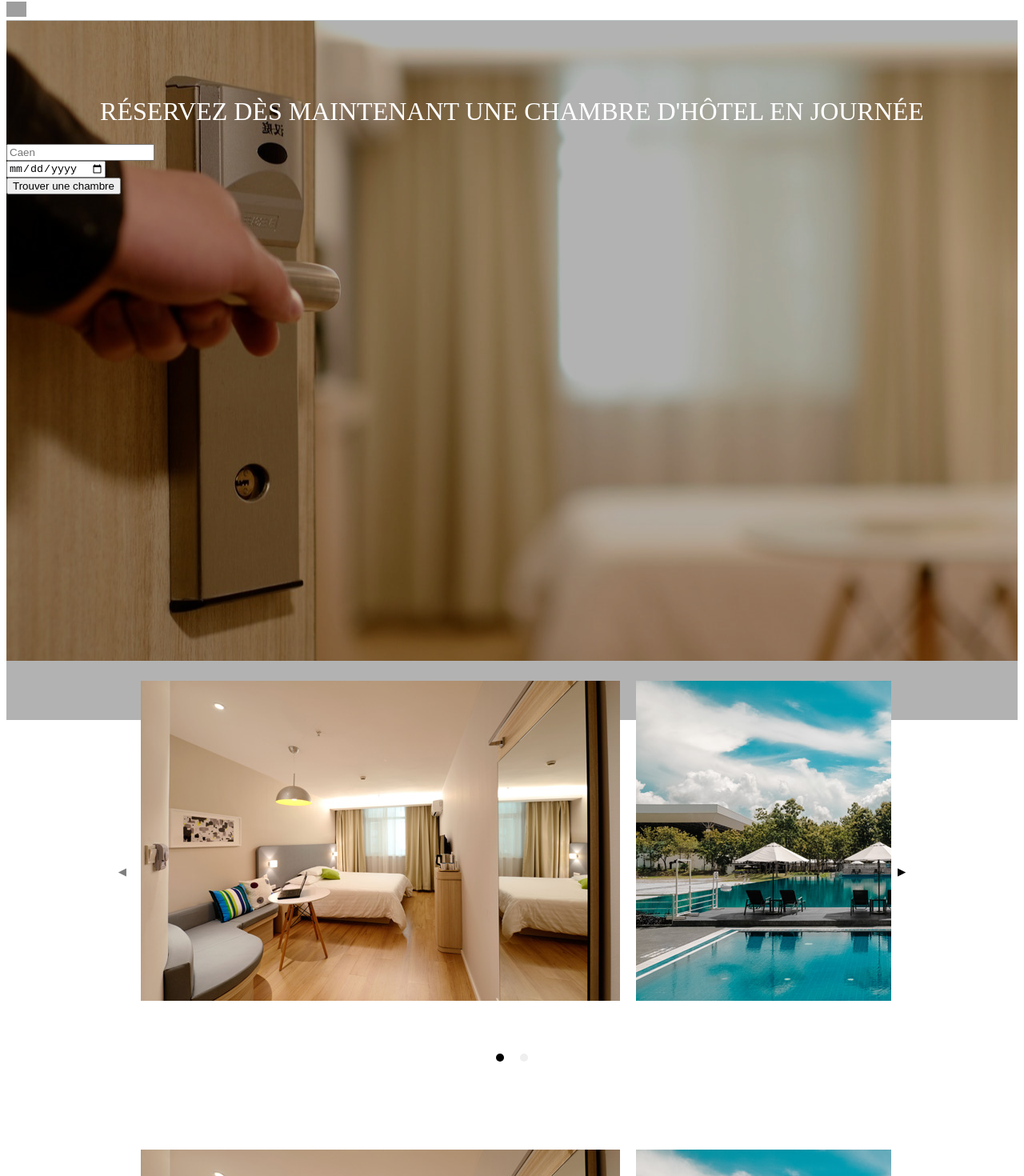
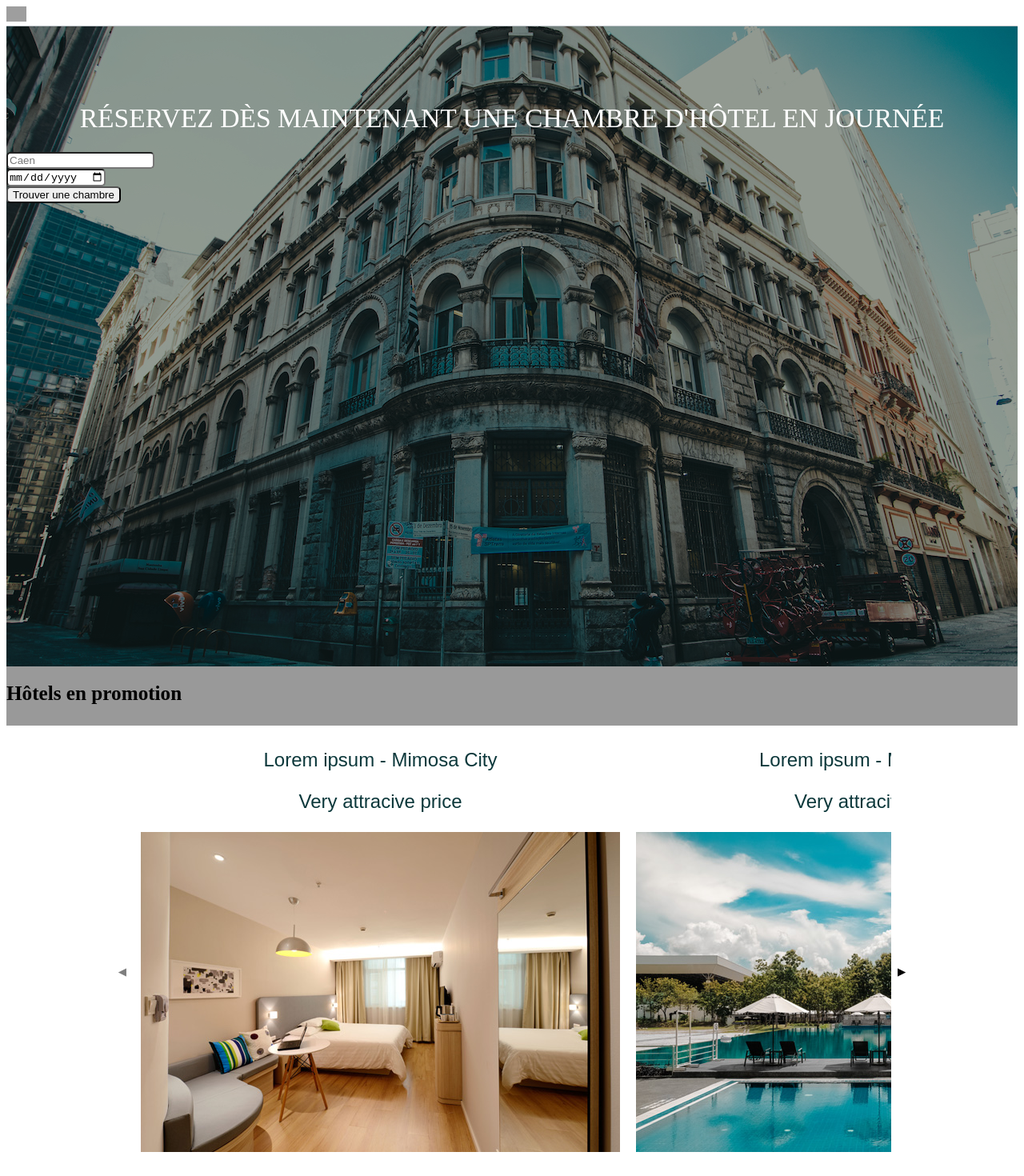
Before and after one commit to dayze/Vaiana, a Vue app in the folder front/: page /#/ in a window 1280 px wide. Shown: the part 142-1612 px from the top of the page at 80% size. Built offline with nearby package versions, Linux system fonts and the light colour scheme; grey boxes are pictures that could not be loaded.

Commit message:
Border radius and font size update

```diff
--- a/front/src/App.vue
+++ b/front/src/App.vue
@@ -28,3 +28,12 @@
     }
   }
 </script>
+
+<style>
+  body {
+    font-size: 1.05em;
+  }
+  input, a {
+    border-radius: 5px;
+  }
+</style>
--- a/front/src/components/layouts/Jumbo.vue
+++ b/front/src/components/layouts/Jumbo.vue
@@ -27,7 +27,7 @@
     min-height: 400px;
     height: 100vh;
     background-size: cover;
-    background: url(../../assets/media/img/pexels-photo-271639.jpeg) fixed center;
+    background: url(../../assets/media/img/pexels-photo-97904.jpeg) fixed center;
   }
 
   #jumbo h1 {
@@ -38,7 +38,7 @@
   }
 
   .blur {
-    background-color: rgba(0, 0, 0, 0.3);
+    background-color: rgba(0, 0, 0, 0.4);
     width: 100%;
     height: 100%;
     padding-top: 74px;
--- a/front/src/components/layouts/ModalConnexion.vue
+++ b/front/src/components/layouts/ModalConnexion.vue
@@ -1,7 +1,7 @@
 <template>
   <div id="modal">
     <spinner :active="false"></spinner>
-    <div id="modal-content">
+    <div id="modal-content" class="round-5">
       <span class="cursor-pointer" @click="close()">X</span>
       <form method="post" class="flex-form styled-form padding padding-0-bottom">
         <div class="field-box">
--- a/front/src/components/layouts/SearchFiltersDesktop.vue
+++ b/front/src/components/layouts/SearchFiltersDesktop.vue
@@ -39,9 +39,9 @@
 </script>
 <style>
   #filter-desktop {
-    width: 210px;
     float: left;
-    padding: 0 0 0 25px;
+    margin: auto;
+    padding: 25px;
     border-right: 1px solid #BDC3C7;
   }
 
--- a/front/src/components/modules/CarouselComponent.vue
+++ b/front/src/components/modules/CarouselComponent.vue
@@ -1,11 +1,13 @@
 <template>
   <div class="container">
-    <carousel :navigationEnabled="true" :perPageCustom="[[300, 1], [768, 3], [1024, 4]]">
-      <slide v-for="image in this.images" :key="image.id">
+    <carousel :navigationEnabled="true" :perPageCustom="[[300, 1], [1024, 2]]">
+      <slide v-for="hotel in this.hotels" :key="hotel.id">
         <div class="slide">
-          <a href="https://placeholder.com">
-            <img class="responsive-img" :src="getImgUrl(image)">
-          </a>
+          <div class="absolute-row-top bg-clouds-opac-7 align-left margin">
+            <p class="margin-5 color-deep-blue">{{hotel.name}} - {{hotel.city}}</p>
+            <p class="txt-size-small margin-5 color-deep-blue">Very attracive price</p>
+          </div>
+          <img class="responsive-img" :src="getImgUrl(hotel)">
         </div>
       </slide>
     </carousel>
@@ -21,16 +23,16 @@
       Slide
     },
     name: 'CarouselComponent',
-    props: {images: Array},
+    props: {hotels: Array},
     data () {
       return {}
     },
     mounted () {
-      console.log(this.images)
+      console.log(this.hotels)
     },
     methods: {
-      getImgUrl (image) {
-        return require('../../assets/media/fake/promoHotels/hotel-promo' + image.id + '.jpg')
+      getImgUrl (hotel) {
+        return require('../../assets/media/fake/promoHotels/hotel-promo' + hotel.id + '.jpg')
       }
     }
   }
@@ -43,7 +45,6 @@
     font-family: Arial;
     font-size: 24px;
     text-align: center;
-    min-height: 100px;
   }
 
   .container {
--- a/front/src/components/pages/Home.vue
+++ b/front/src/components/pages/Home.vue
@@ -1,8 +1,10 @@
 <template>
   <div id="home">
     <jumbo></jumbo>
-    <carousel-component :images="this.promoHotels"></carousel-component>
-    <carousel-component :images="this.promoHotels"></carousel-component>
+    <h2 class="align-center">Hôtels en promotion</h2>
+    <carousel-component :hotels="this.promoHotels"></carousel-component>
+    <h2 class="align-center">Derniers hôtels ajoutés</h2>
+    <carousel-component :hotels="this.newHotels"></carousel-component>
   </div>
 </template>
 
@@ -24,7 +26,20 @@
     },
     created () {
       for (let i = 1; i <= 6; i++) {
-        this.promoHotels.push({id: i, path: '../../assets/media/fake/promoHotels/hotel-promo' + i + '.jpg'})
+        this.promoHotels.push({
+          id: i,
+          name: 'Lorem ipsum',
+          city: 'Mimosa City',
+          path: '../../assets/media/fake/promoHotels/hotel-promo' + i + '.jpg'
+        })
+      }
+      for (let i = 1; i <= 6; i++) {
+        this.newHotels.push({
+          id: i,
+          name: 'Lorem ipsum',
+          city: 'Mimosa City',
+          path: '../../assets/media/fake/newHotels/hotel-new-' + i + '.jpg'
+        })
       }
     }
   }
```
Also changed, not shown: front/src/assets/media/img/pexels-photo-97904.jpeg (added).
